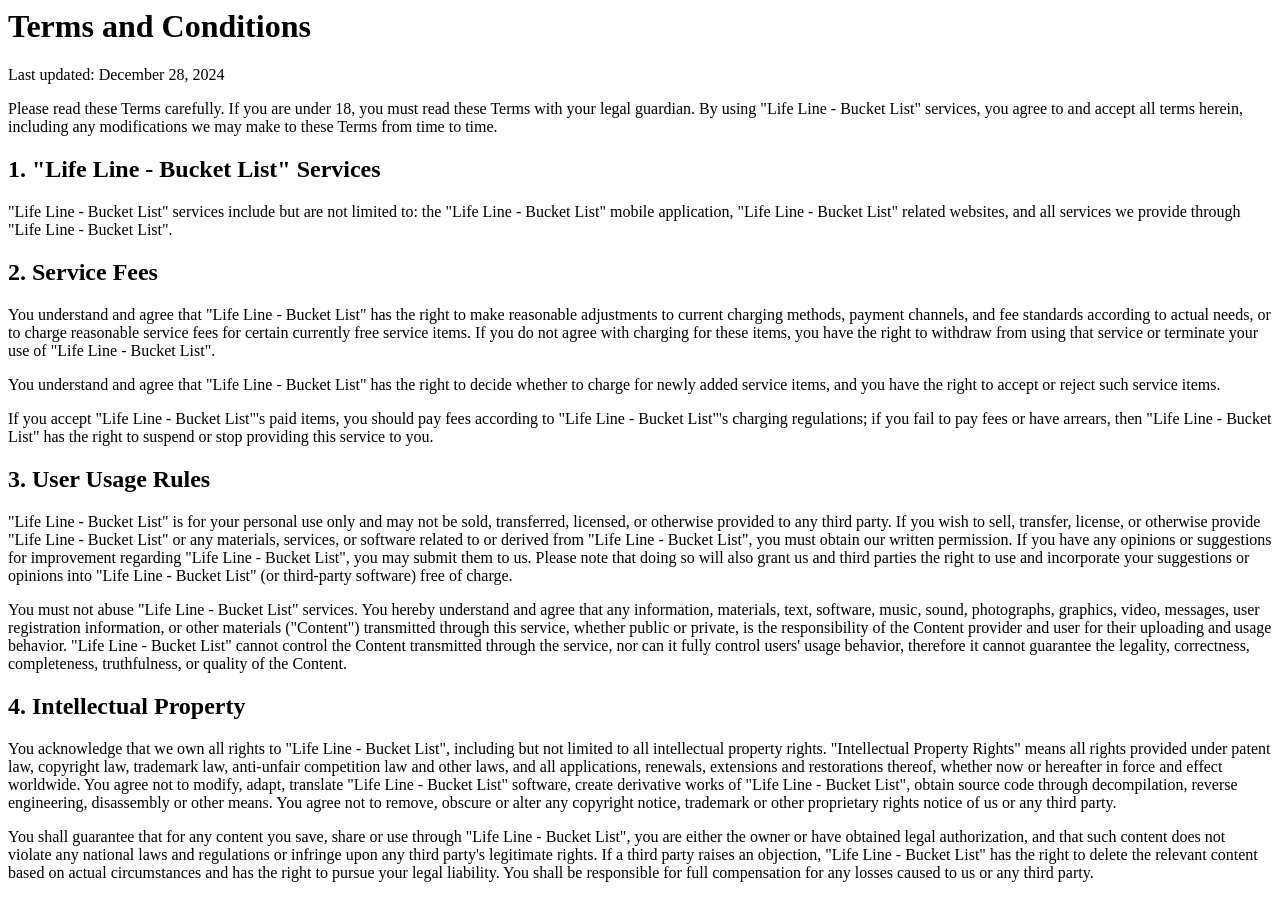
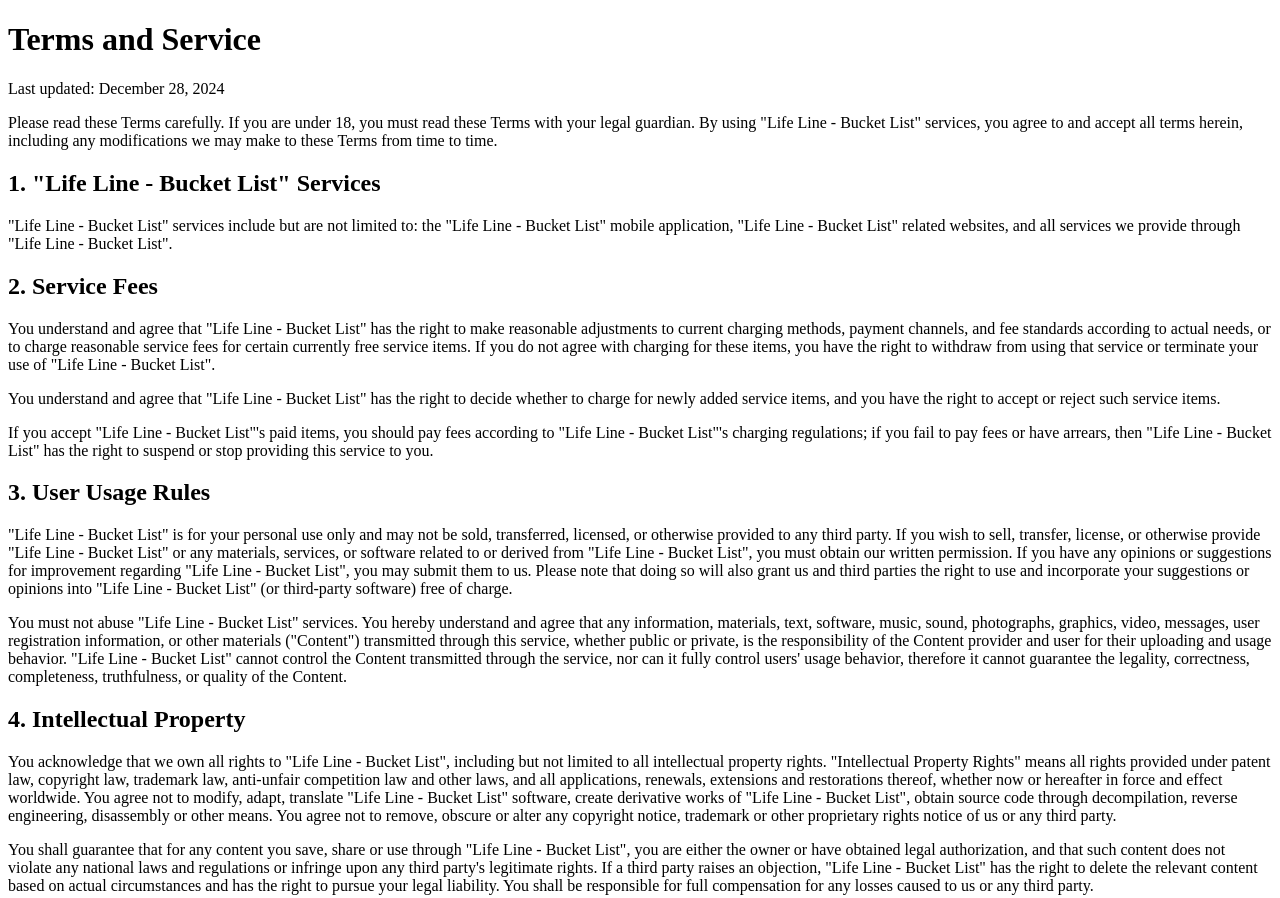
Before and after one commit to ChiRenhua/LifeLine.github.io, a plain HTML site: page terms_en.html in a window 1280 px wide. Shown: the top 898 px of the page. Drawn offline with Linux system fonts and the light colour scheme.

```diff
--- a/terms_en.html
+++ b/terms_en.html
@@ -1,4 +1,12 @@
-<h1>Terms and Conditions</h1>
+<!DOCTYPE html>
+<html lang="en">
+<head>
+    <meta charset="UTF-8" />
+    <meta name="viewport" content="width=device-width, initial-scale=1.0" />
+    <title>"Life Line - Bucket List" Terms and Service</title>
+</head>
+<body>
+<h1>Terms and Service</h1>
 <p>Last updated: December 28, 2024</p>
 
 <p>Please read these Terms carefully. If you are under 18, you must read these Terms with your legal guardian. By using "Life Line - Bucket List" services, you agree to and accept all terms herein, including any modifications we may make to these Terms from time to time.</p>
```
